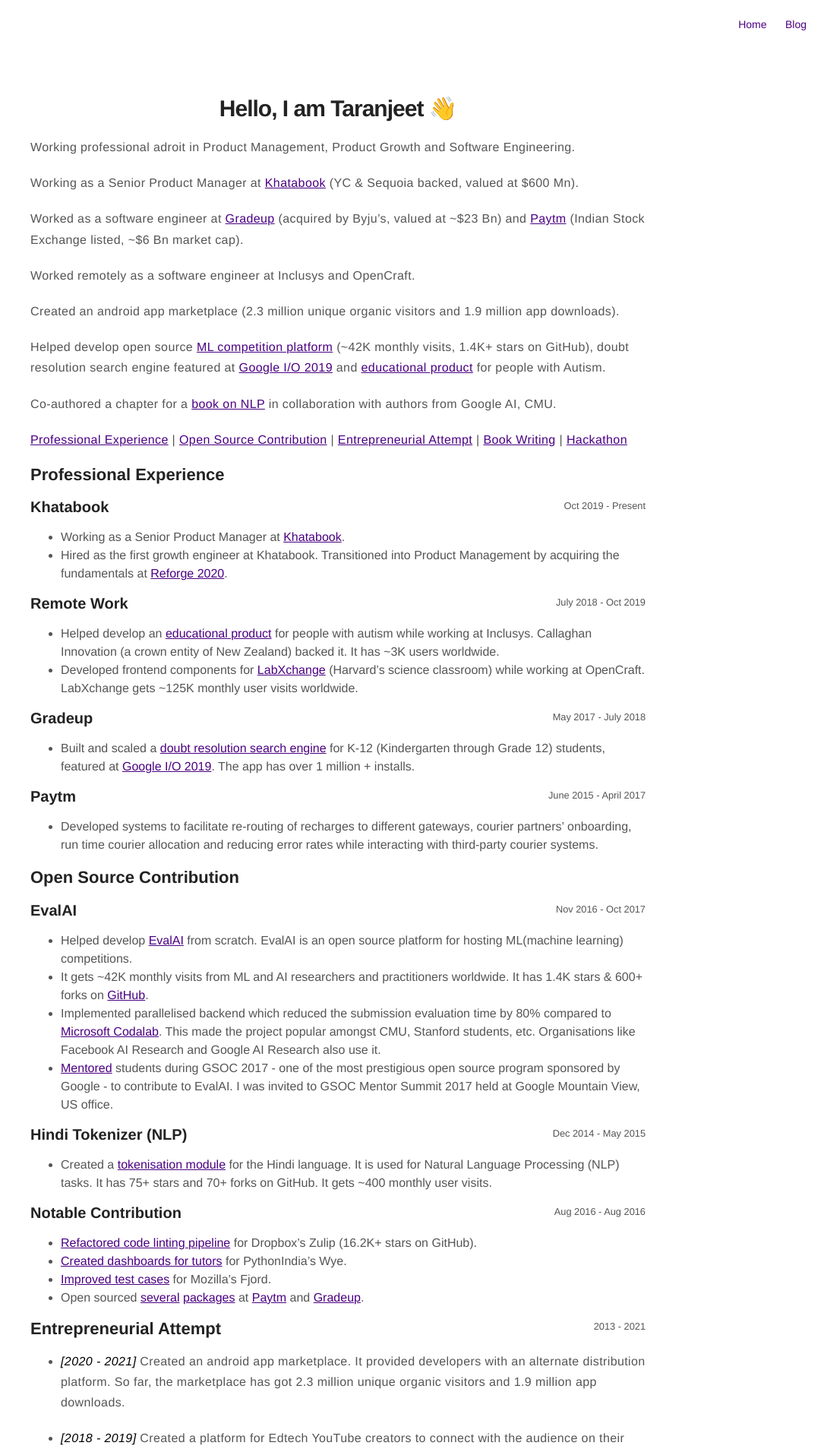
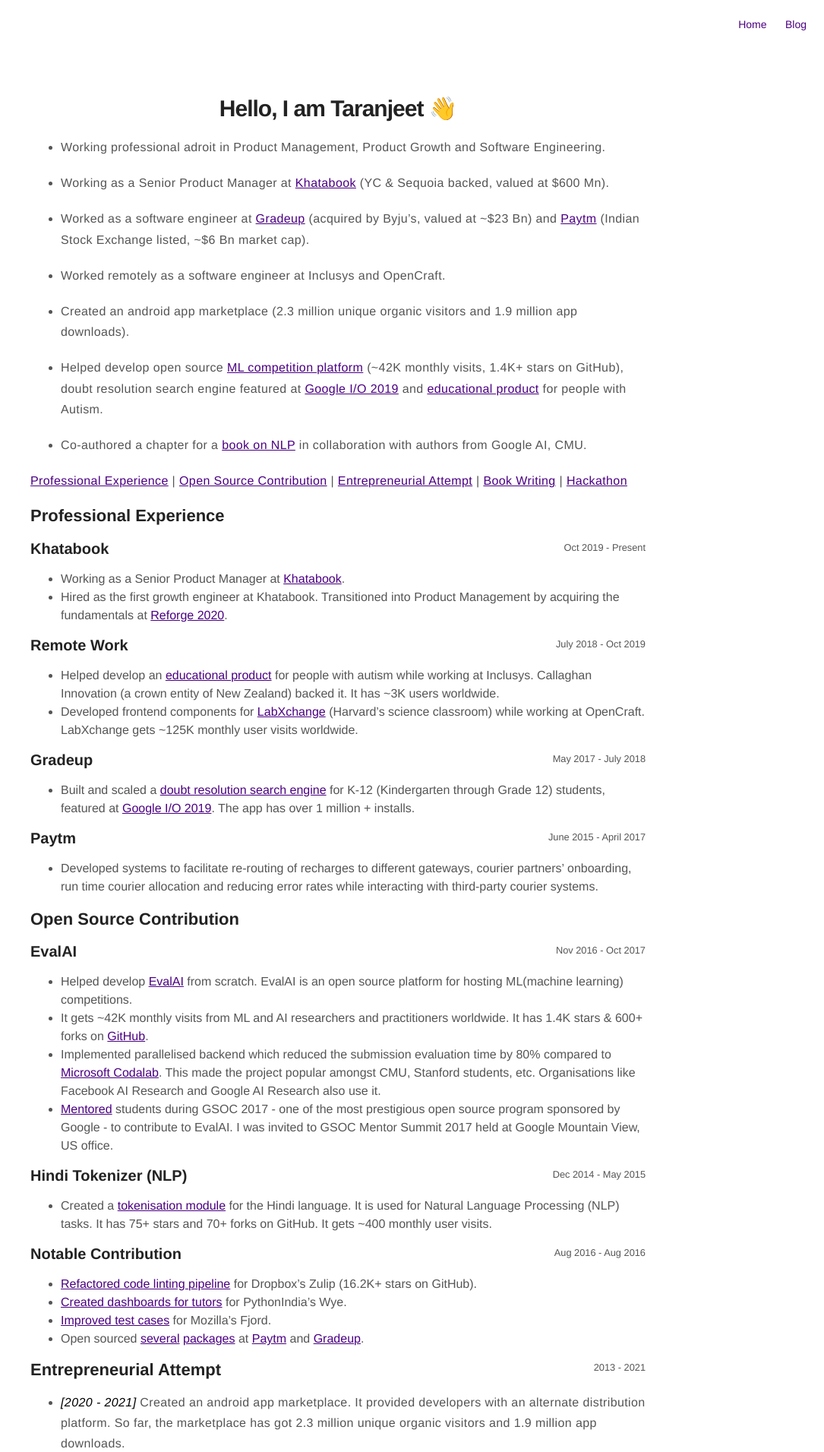
Before and after one commit to taranjeet/taranjeet.github.io, a Jekyll site: the page built from about.md, in a window 1280 px wide. Shown: the top 1911 px of the page at 76% size, without its empty margins (195-1280 px from the left). Built offline with Jekyll 4.4.1, drawn with Linux system fonts in a browser that asks for light colours.

```diff
--- a/about.md
+++ b/about.md
@@ -5,19 +5,19 @@ layout: page
 
 <div align="center"><h1>Hello, I am Taranjeet 👋</h1></div>
 
-Working professional adroit in Product Management, Product Growth and Software Engineering.
+* Working professional adroit in Product Management, Product Growth and Software Engineering.
 
-Working as a Senior Product Manager at [Khatabook](https://techcrunch.com/2021/08/23/indias-khatabook-raises-100-million-for-its-bookkeeping-platform-for-merchants/) (YC & Sequoia backed, valued at $600 Mn).
+* Working as a Senior Product Manager at [Khatabook](https://techcrunch.com/2021/08/23/indias-khatabook-raises-100-million-for-its-bookkeeping-platform-for-merchants/) (YC & Sequoia backed, valued at $600 Mn).
 
-Worked as a software engineer at [Gradeup](https://inc42.com/buzz/byjus-acquires-online-preparation-platform-gradeup-rebrands-it-as-byjus-exam-prep/) (acquired by Byju's, valued at ~$23 Bn) and [Paytm](https://en.wikipedia.org/wiki/Paytm) (Indian Stock Exchange listed, ~$6 Bn market cap).
+* Worked as a software engineer at [Gradeup](https://inc42.com/buzz/byjus-acquires-online-preparation-platform-gradeup-rebrands-it-as-byjus-exam-prep/) (acquired by Byju's, valued at ~$23 Bn) and [Paytm](https://en.wikipedia.org/wiki/Paytm) (Indian Stock Exchange listed, ~$6 Bn market cap).
 
-Worked remotely as a software engineer at Inclusys and OpenCraft.
+* Worked remotely as a software engineer at Inclusys and OpenCraft.
 
-Created an android app marketplace (2.3 million unique organic visitors and 1.9 million app downloads).
+* Created an android app marketplace (2.3 million unique organic visitors and 1.9 million app downloads).
 
-Helped develop open source [ML competition platform](https://eval.ai/) (~42K monthly visits, 1.4K+ stars on GitHub), doubt resolution search engine featured at [Google I/O 2019](https://www.asianage.com/technology/in-other-news/090519/google-io-2019-featured-two-indian-companies-for-excellent-use-of-machine-learning.html) and [educational product](https://www.talkwithmeapp.com/) for people with Autism.
+* Helped develop open source [ML competition platform](https://eval.ai/) (~42K monthly visits, 1.4K+ stars on GitHub), doubt resolution search engine featured at [Google I/O 2019](https://www.asianage.com/technology/in-other-news/090519/google-io-2019-featured-two-indian-companies-for-excellent-use-of-machine-learning.html) and [educational product](https://www.talkwithmeapp.com/) for people with Autism.
 
-Co-authored a chapter for a [book on NLP](https://www.amazon.in/Practical-Natural-Language-Processing-Comprehensive/dp/9385889184/) in collaboration with authors from Google AI, CMU.
+* Co-authored a chapter for a [book on NLP](https://www.amazon.in/Practical-Natural-Language-Processing-Comprehensive/dp/9385889184/) in collaboration with authors from Google AI, CMU.
 
 [Professional Experience](#professional-experience) \| [Open Source Contribution](#open-source-contribution) \| [Entrepreneurial Attempt](#entrepreneurial-attempt) \| [Book Writing](#book)  \| [Hackathon](#hackathon)
 
```
